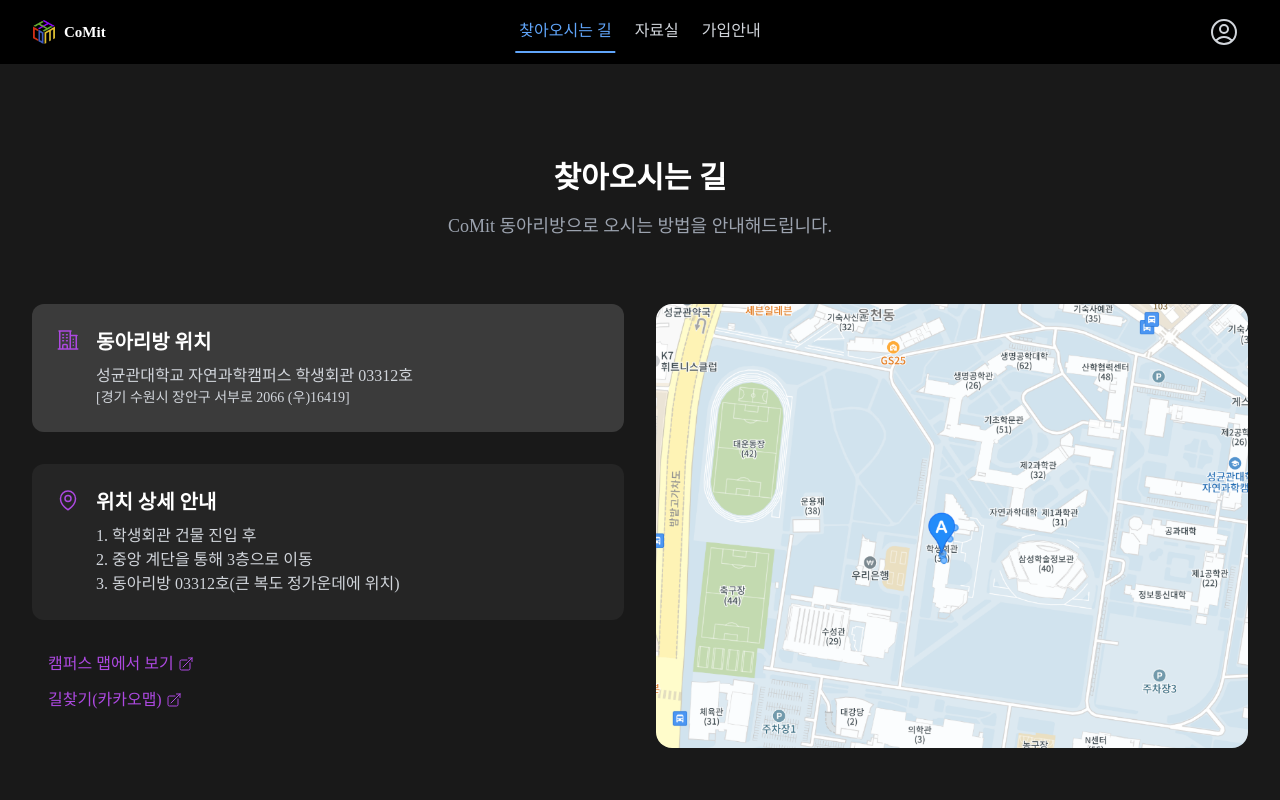
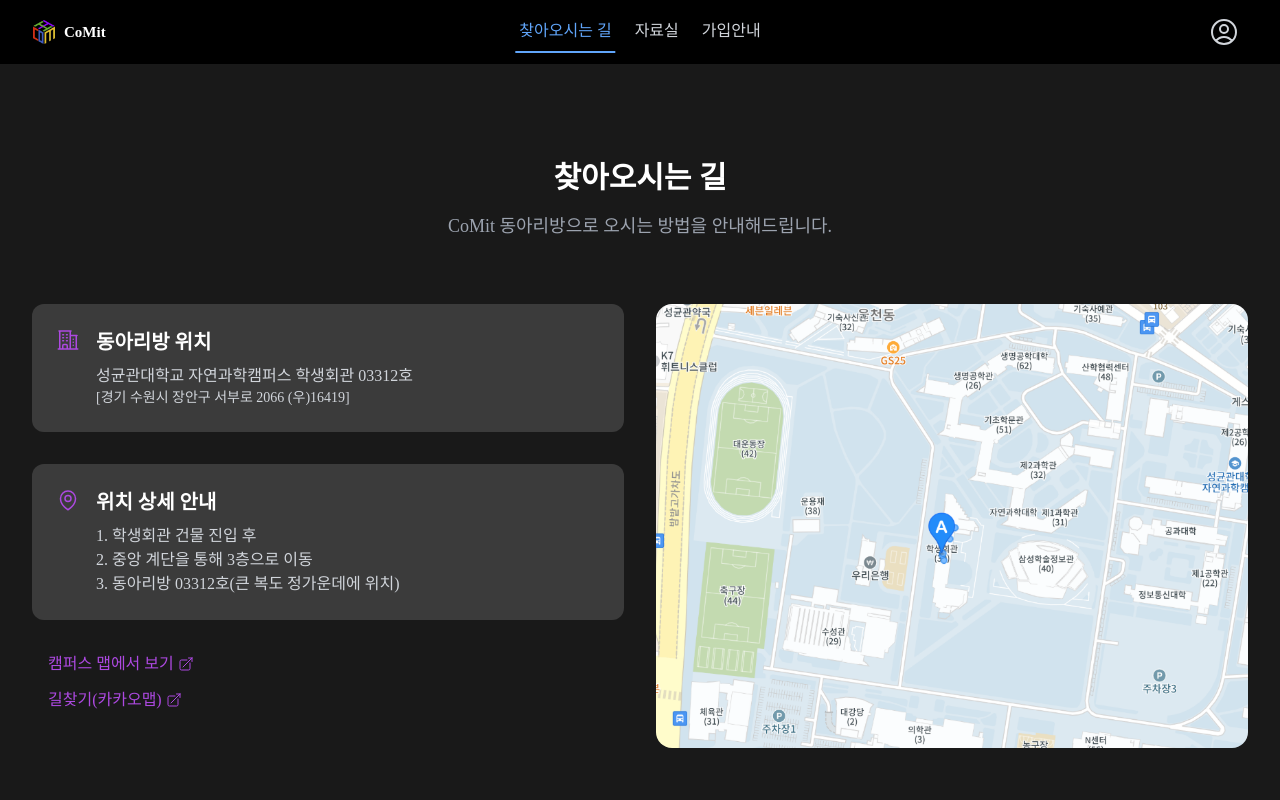
Before and after one commit to skku-comit/comit.main-frontend, a Next.js app: page /about in a window 1280 px wide. Shown: the top 800 px of the page. Built offline with nearby package versions, Linux system fonts and the light colour scheme; a web font is replaced by a local one.

Commit message:
fix:minor color

```diff
--- a/src/components/about/LocationSection.tsx
+++ b/src/components/about/LocationSection.tsx
@@ -45,7 +45,7 @@
               </div>
             </div>
 
-            <div className="rounded-xl bg-white/5 p-6">
+            <div className="rounded-xl bg-white/15 p-6">
               <div className="flex items-start gap-4">
                 <MapPinIcon className="h-6 w-6 text-[#ad49e1] flex-shrink-0" />
                 <div>
```
